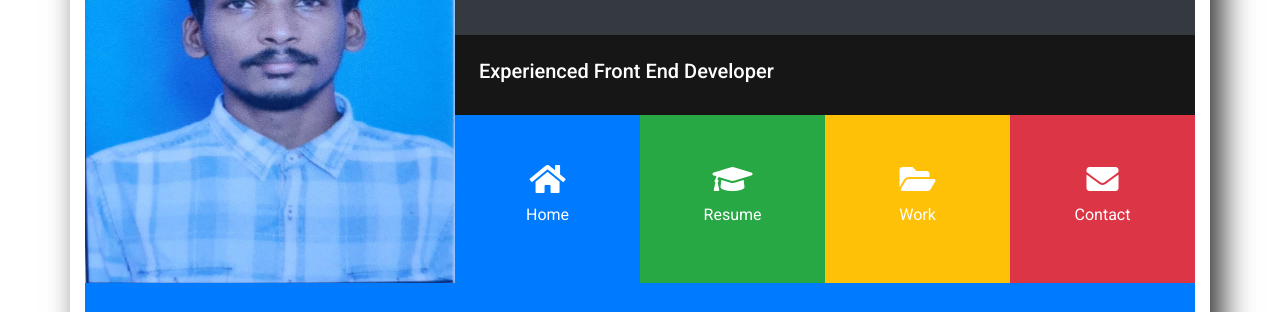
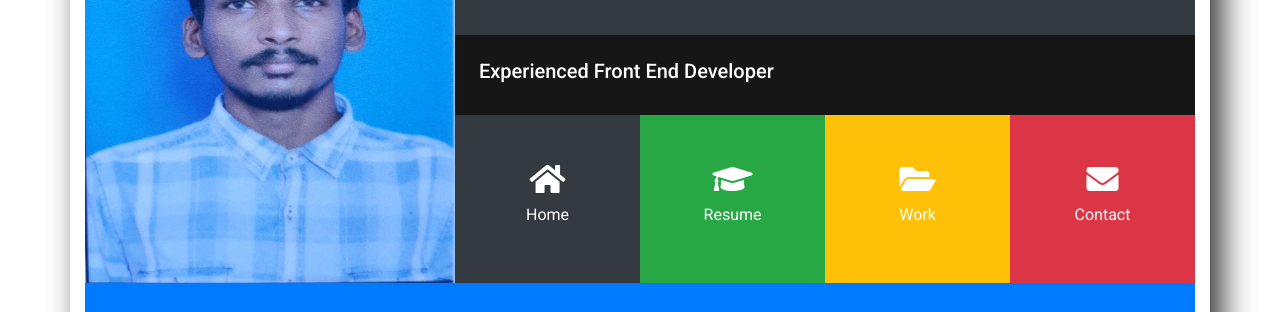
Before and after one commit to nagesh-45/cv, a plain HTML site: page index.html in a window 1280 px wide. Shown: the part 149-461 px from the top of the page. Drawn offline with nearby package versions, Linux system fonts and the light colour scheme; some packages are replaced by stand-ins of ours; a script that the page names is missing.

Commit message:
Update index.html

```diff
--- a/index.html
+++ b/index.html
@@ -3,7 +3,7 @@
   <head>
     <meta charset="UTF-8" />
     <meta name="viewport" content="width=device-width, initial-scale=1.0" />
-    <title>Nagesh Kumar Gandla </title>
+    <title>Nagesh|portfolio</title>
     <!-- Bootstrap CSS -->
     <link
       rel="stylesheet"
@@ -79,7 +79,7 @@
               </div>
               <!-- Menu-items -->
               <div class="d-flex flex-row text-white text-center">
-                <div class="menu-item p-4 bg-primary" data-toggle="collapse" data-target="#home"     >
+                <div class="menu-item p-4 bg-dark" data-toggle="collapse" data-target="#home"     >
                   <i class="fas fa-home fa-2x d-block"></i>
                   <span class="d-none d-md-block my-2">Home</span>
                 </div>
```
